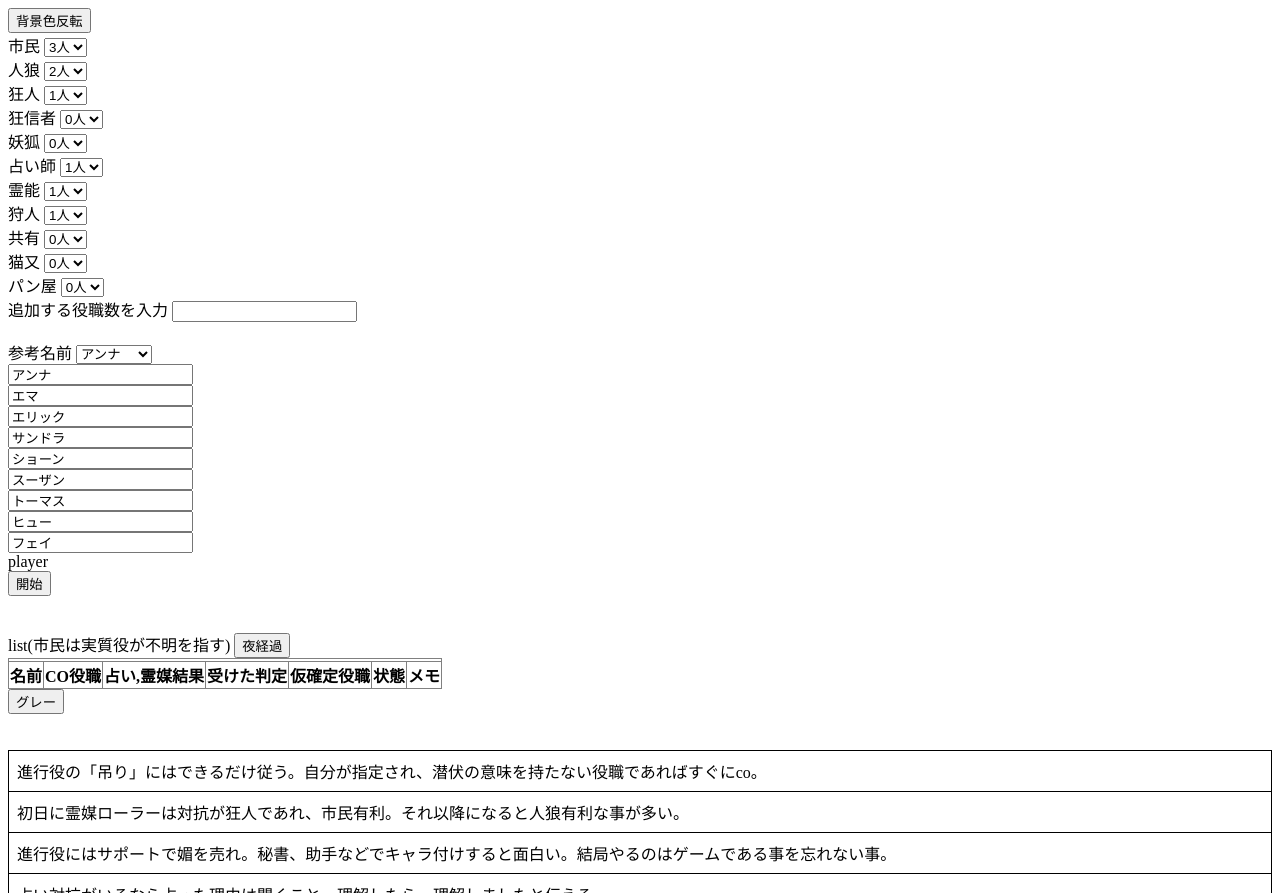
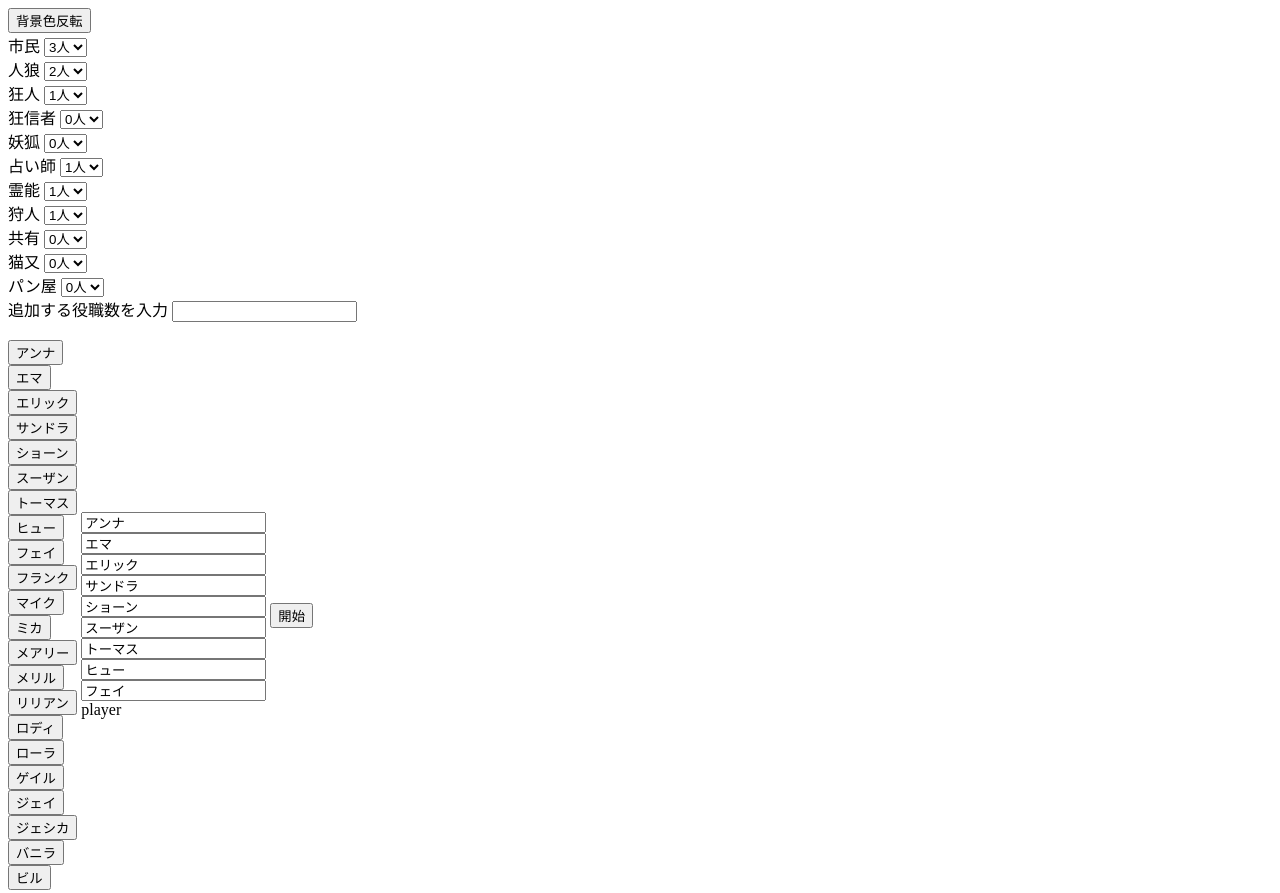
Before and after one commit to Asirias/buu, a plain HTML site: page zinro_memp/index.html in a window 1280 px wide. Shown: the top 893 px of the page. Drawn offline with Linux system fonts and the light colour scheme.

Commit message:
Add files via upload

```diff
--- a/zinro_memp/index.html
+++ b/zinro_memp/index.html
@@ -108,37 +108,39 @@
 		<input type='text' id ='addc'/>
 		<div id='chars'></div>
 		<br>
-		参考名前
-	<select id='namelist'>
-		<option value="アンナ">アンナ</option>
-		<option value="エマ">エマ</option>
-		<option value="エリック">エリック</option>
-		<option value="サンドラ">サンドラ</option>
-		<option value="ショーン">ショーン</option>
-		<option value="スーザン">スーザン</option>
-		<option value="トーマス">トーマス</option>
-		<option value="ヒュー">ヒュー</option>
-		<option value="フェイ">フェイ</option>
-		<option value="フランク">フランク</option>
-		<option value="マイク">マイク</option>
-		<option value="ミカ">ミカ</option>
-		<option value="メアリー">メアリー</option>
-		<option value="メリル">メリル</option>
-		<option value="リリアン">リリアン</option>
-		<option value="ロディ">ロディ</option>
-		<option value="ローラ">ローラ</option>
-		<option value="ゲイル">ゲイル</option>
-		<option value="ジェイ">ジェイ</option>
-		<option value="ジェシカ">ジェシカ</option>
-		<option value="バニラ">バニラ</option>
-		<option value="ビル">ビル</option>
-	</select>
-	<br>
+		<div class = 'blo'>
+		<input type='button' class='namelist' value="アンナ"/><br>
+		<input type='button' class='namelist' value="エマ"/><br>
+		<input type='button' class='namelist' value="エリック"/><br>
+		<input type='button' class='namelist' value="サンドラ"/><br>
+		<input type='button' class='namelist' value="ショーン"/><br>
+		<input type='button' class='namelist' value="スーザン"/><br>
+		<input type='button' class='namelist' value="トーマス"/><br>
+		<input type='button' class='namelist' value="ヒュー"/><br>
+		<input type='button' class='namelist' value="フェイ"/><br>
+		<input type='button' class='namelist' value="フランク"/><br>
+		<input type='button' class='namelist' value="マイク"/><br>
+		<input type='button' class='namelist' value="ミカ"/><br>
+		<input type='button' class='namelist' value="メアリー"/><br>
+		<input type='button' class='namelist' value="メリル"/><br>
+		<input type='button' class='namelist' value="リリアン"/><br>
+		<input type='button' class='namelist' value="ロディ"/><br>
+		<input type='button' class='namelist' value="ローラ"/><br>
+		<input type='button' class='namelist' value="ゲイル"/><br>
+		<input type='button' class='namelist' value="ジェイ"/><br>
+		<input type='button' class='namelist' value="ジェシカ"/><br>
+		<input type='button' class='namelist' value="バニラ"/><br>
+		<input type='button' class='namelist' value="ビル"/>
+	</div>
+	<div class = 'blo'>
+
 	<div id="name"></div>
 	player<div id="playername"></div>
-
+</div>
+<div class = 'blo'>
 		<input type='button' class='sten' value ='開始' onclick="start()"/>
 		<div id="logg"></div>
+	</div>
 	</div>
 	<br><br>
 	list(市民は実質役が不明を指す)
--- a/zinro_memp/main.js
+++ b/zinro_memp/main.js
@@ -31,6 +31,7 @@ window.onload = function()
 	localStorage.clear();
 	 }
 	});*/
+	$('#logg').css('color', '#f00');
 	nameadd();
 };
 
@@ -47,13 +48,12 @@ function shuffle(array) {
 var playersName = new Array();
 var ur_res = new Array();
 
-var sum_pep = 0;
 var $selec_tag = '';
 
 function nameadd() {
 	var memb_t_list = ['アンナ', 'エマ', 'エリック', 'サンドラ', 'ショーン', 'スーザン', 'トーマス', 'ヒュー', 'フェイ', 'フランク', 'マイク', 'ミカ', 'メアリー', 'メリル', 'リリアン', 'ロディ', 'ローラ', 'ゲイル', 'ジェイ', 'ジェシカ', 'バニラ', 'ビル'];
 
-	sum_pep = 0;
+	var sum_pep = 0;
 	var citizen = parseInt($('#citizen').val(), 10);
 	if (citizen > 0) sum_pep += citizen;
 	var pwolf = parseInt($('#pwolf').val(), 10);
@@ -76,12 +76,10 @@ function nameadd() {
 	if (cat > 0) sum_pep += cat;
 	var bakery = parseInt($('#bakery').val(), 10);
 	if (bakery > 0) sum_pep += bakery;
-	var chars = new Array();
 	if (addmembid) {
 		for (var i = 0; i < addmembid.length; i++) {
 			var v = parseInt($('.' + addmembid[i]).val(), 10);
 			if (v) {
-				chars.push(v);
 				sum_pep += v;
 			}
 		}
@@ -90,6 +88,8 @@ function nameadd() {
 	playersName.length = 0;
 	$('#name').empty();
 	var addid = 'players';
+
+	var ca = 0;
 	for (var i = 0; i < sum_pep; i++) {
 
 		var men = memb_t_list[i] ? memb_t_list[i] : "";
@@ -98,16 +98,37 @@ function nameadd() {
 			playersName.push(men);
 			ur_res.push('');
 		}
-		$('.' + addid).focusout(function(e) {
+		var fcnum = 0;
+		$('#name .' + addid).focusout(function(e) {
 			$(this).css('background-color', '#fff');
 		}).focusin(function(e) {
 			$(this).css('background-color', '#ffc');
 			$selec_tag = $(this);
+			fcnum = $('#name .' + addid).index(this)+1;
+			if(fcnum >= sum_pep)fcnum=0;
 			$('#playername').html($selec_tag.val());
 		});
 	}
-	$('#namelist').change(function() {
-	if ($selec_tag != '') $selec_tag.val($('#namelist').val());
+	$('.blo .namelist').click(function() {
+		if($selec_tag){
+			$selec_tag.val($(this).val());
+			var $names = $('#name').find('.'+addid);
+			var t = new Array();
+			var ok = true;
+			$('#logg').html('');
+			$names.each(function(){
+			var val = $(this).val();
+			if (t.indexOf(val) < 0) {
+				t.push(val);
+			}else{
+				$('#logg').html('名前に被りが存在');
+				ok = false;
+				return;
+			}
+		});
+		t = null;
+		if(ok)$names.eq(fcnum).focus();
+		}
 	});
 }
 var yakusyoku_id = 'jgr';
@@ -207,7 +228,6 @@ function Gray()	{
 function start() {
 	if ($selec_tag == '') {
 		$('#logg').html('プレイヤー(あなた)は誰ですか?名前にフォーカスを当ててクリックで決定です。');
-		$('#logg').css('color', '#f00');
 		return;
 	}
 	var count = 0;
@@ -216,7 +236,6 @@ function start() {
 	});
 	if(count != 1){
 		$('#logg').html('プレイヤー(あなた)の名前がおかしい,又複数存在');
-		$('#logg').css('color', '#f00');
 		return;
 	}
 	$('#logg').html('');
--- a/zinro_memp/style.css
+++ b/zinro_memp/style.css
@@ -14,6 +14,10 @@ body {
 	color:#FFF;
 	background-color:#FFF;
 }
+.blo{
+	display:inline-block;
+	vertical-align: middle;
+}
 #playername{
 	background-color:#222;
 	color:#fff;
```
